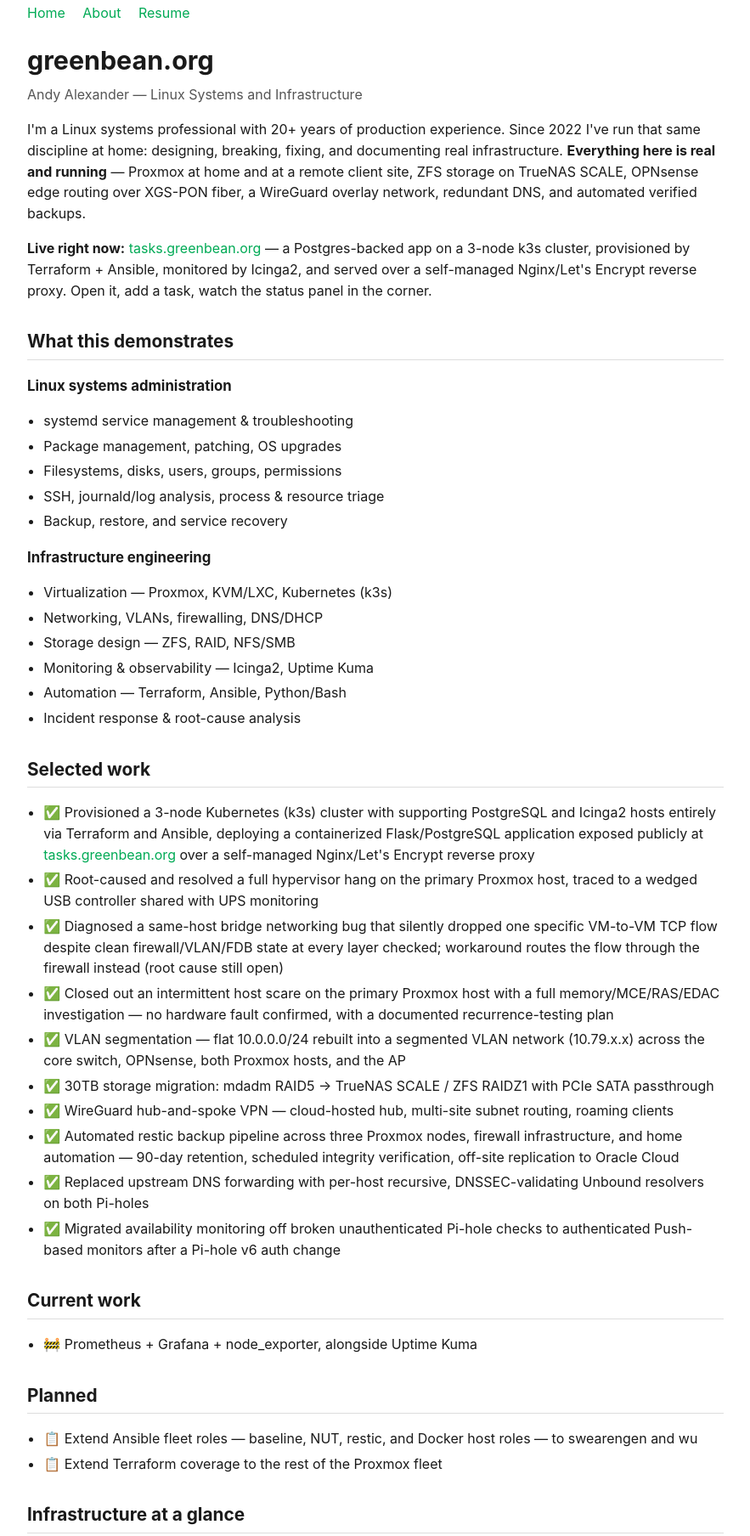
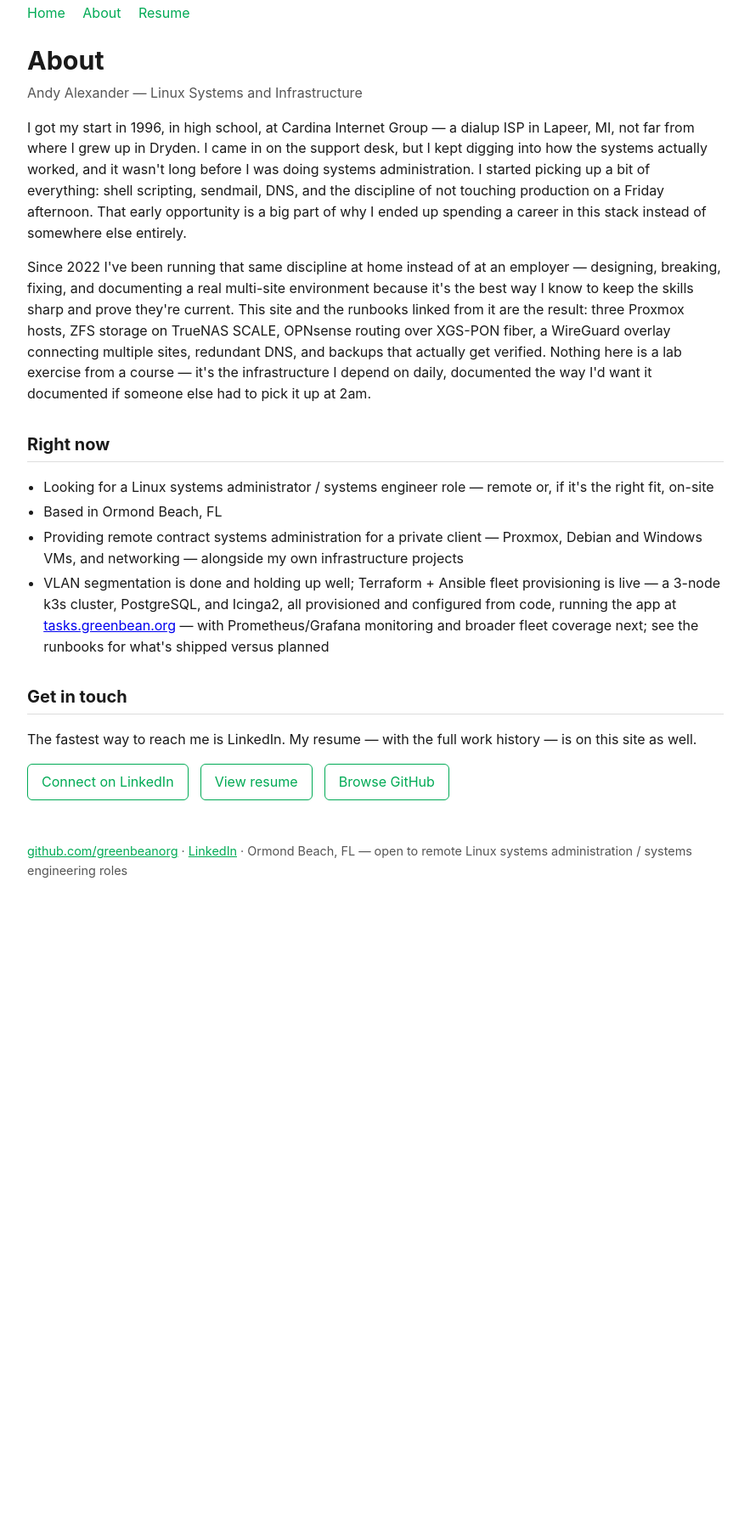
Before and after one commit to greenbeanorg/greenbeanorg.github.io, a plain HTML site: page about/index.html in a window 1280 px wide. Shown: the part 29-1837 px from the top of the page at 85% size, without its empty margins (198-1081 px from the left). After the commit the page ends 1097 px from the top, so only its background shows below. Drawn offline with Linux system fonts and the light colour scheme; a script that the page names is missing.

Commit message:
fix about

```diff
--- a/about/index.html
+++ b/about/index.html
@@ -3,27 +3,24 @@
 <head>
 <meta charset="UTF-8">
 <meta name="viewport" content="width=device-width, initial-scale=1.0">
-<title>greenbean.org — Andy Alexander — Linux Systems and Infrastructure</title>
-<meta name="description" content="Linux systems administration and infrastructure engineering, documented as production-style runbooks from a real multi-site environment.">
+<title>About — Andy Alexander</title>
+<meta name="description" content="About Andy Alexander — Linux systems professional, homelab builder, and job-searching sysadmin.">
 <style>
-  :root{--bg:#fff;--fg:#1a1a1a;--muted:#555;--accent:#0a5;--border:#ddd;--code-bg:#f6f8fa;}
+  :root{--bg:#fff;--fg:#1a1a1a;--muted:#555;--accent:#0a5;--border:#ddd;}
   @media (prefers-color-scheme: dark){
-    :root{--bg:#12141a;--fg:#e8e8e8;--muted:#aaa;--accent:#3ecf8e;--border:#333;--code-bg:#1c1f26;}
+    :root{--bg:#12141a;--fg:#e8e8e8;--muted:#aaa;--accent:#3ecf8e;--border:#333;}
   }
   body{background:var(--bg);color:var(--fg);font-family:-apple-system,Segoe UI,Roboto,sans-serif;max-width:820px;margin:0 auto;padding:2rem 1.25rem;line-height:1.55;}
-  a{color:var(--accent);text-decoration:none;}
-  a:hover{text-decoration:underline;}
-  nav a{margin-right:1rem;}
-  h1{font-size:1.9rem;margin-bottom:.25rem;}
-  h2{font-size:1.3rem;border-bottom:1px solid var(--border);padding-bottom:.25rem;margin-top:2rem;}
-  h3{font-size:1.05rem;margin-bottom:.4rem;}
-  .tagline{color:var(--muted);margin-top:0;}
+  nav a{margin-right:1rem;color:var(--accent);text-decoration:none;}
+  nav a:hover{text-decoration:underline;}
+  h1{font-size:1.9rem;margin-bottom:.1rem;}
+  h2{font-size:1.25rem;border-bottom:1px solid var(--border);padding-bottom:.25rem;margin-top:2rem;}
+  .subtitle{color:var(--muted);margin-top:0;}
   ul{padding-left:1.2rem;}
   li{margin:.3rem 0;}
-  .done::before{content:"✅ ";}
-  .wip::before{content:"🚧 ";}
-  .todo::before{content:"📋 ";}
-  pre{background:var(--code-bg);border:1px solid var(--border);border-radius:6px;padding:1rem;overflow-x:auto;font-size:.85rem;}
+  .cta{margin-top:1rem;}
+  .cta a{display:inline-block;margin:0 .6rem .6rem 0;padding:.5rem 1rem;border:1px solid var(--accent);border-radius:6px;color:var(--accent);text-decoration:none;}
+  .cta a:hover{background:var(--accent);color:var(--bg);}
   footer{margin-top:2.5rem;color:var(--muted);font-size:.9rem;}
   footer a{color:var(--accent);}
 </style>
@@ -36,137 +33,52 @@
   <a href="https://greenbean.org/resume/">Resume</a>
 </nav>
 
-<h1>greenbean.org</h1>
-<p class="tagline">Andy Alexander — Linux Systems and Infrastructure</p>
+<h1>About</h1>
+<p class="subtitle">Andy Alexander — Linux Systems and Infrastructure</p>
 
-<p>I'm a Linux systems professional with 20+ years of production experience. Since 2022
-I've run that same discipline at home: designing, breaking, fixing, and documenting
-real infrastructure. <strong>Everything here is real and running</strong> — Proxmox
-at home and at a remote client site, ZFS storage on TrueNAS SCALE, OPNsense edge routing over XGS-PON
-fiber, a WireGuard overlay network, redundant DNS, and automated verified backups.</p>
+<p>I got my start in 1996, in high school, at Cardina Internet Group — a
+dialup ISP in Lapeer, MI, not far from where I grew up in Dryden. I came
+in on the support desk, but I kept digging into how the systems actually
+worked, and it wasn't long before I was doing systems administration. I
+started picking up a bit of everything: shell scripting, sendmail, DNS, and
+the discipline of not touching production on a Friday afternoon. That early
+opportunity is a big part of why I ended up spending a career in this stack
+instead of somewhere else entirely.</p>
 
-<p><strong>Live right now:</strong> <a href="https://tasks.greenbean.org">tasks.greenbean.org</a> —
-a Postgres-backed app on a 3-node k3s cluster, provisioned by Terraform + Ansible,
-monitored by Icinga2, and served over a self-managed Nginx/Let's Encrypt reverse proxy.
-Open it, add a task, watch the status panel in the corner.</p>
+<p>Since 2022 I've been running that same discipline at home instead of at
+an employer — designing, breaking, fixing, and documenting a real
+multi-site environment because it's the best way I know to keep the
+skills sharp and prove they're current. This site and the runbooks
+linked from it are the result: three Proxmox hosts, ZFS storage on
+TrueNAS SCALE, OPNsense routing over XGS-PON fiber, a WireGuard overlay
+connecting multiple sites, redundant DNS, and backups that actually get
+verified. Nothing here is a lab exercise from a course — it's the
+infrastructure I depend on daily, documented the way I'd want it
+documented if someone else had to pick it up at 2am.</p>
 
-<h2>What this demonstrates</h2>
-
-<h3>Linux systems administration</h3>
+<h2>Right now</h2>
 <ul>
-  <li>systemd service management &amp; troubleshooting</li>
-  <li>Package management, patching, OS upgrades</li>
-  <li>Filesystems, disks, users, groups, permissions</li>
-  <li>SSH, journald/log analysis, process &amp; resource triage</li>
-  <li>Backup, restore, and service recovery</li>
+  <li>Looking for a Linux systems administrator / systems engineer role — remote or, if it's the right fit, on-site</li>
+  <li>Based in Ormond Beach, FL</li>
+  <li>Providing remote contract systems administration for a private client — Proxmox, Debian and Windows VMs, and networking — alongside my own infrastructure projects</li>
+  <li>VLAN segmentation is done and holding up well; Terraform + Ansible fleet provisioning is live — a 3-node k3s cluster, PostgreSQL, and Icinga2, all provisioned and configured from code, running the app at <a href="https://tasks.greenbean.org">tasks.greenbean.org</a> — with Prometheus/Grafana monitoring and broader fleet coverage next; see the runbooks for what's shipped versus planned</li>
 </ul>
 
-<h3>Infrastructure engineering</h3>
-<ul>
-  <li>Virtualization — Proxmox, KVM/LXC, Kubernetes (k3s)</li>
-  <li>Networking, VLANs, firewalling, DNS/DHCP</li>
-  <li>Storage design — ZFS, RAID, NFS/SMB</li>
-  <li>Monitoring &amp; observability — Icinga2, Uptime Kuma</li>
-  <li>Automation — Terraform, Ansible, Python/Bash</li>
-  <li>Incident response &amp; root-cause analysis</li>
-</ul>
+<h2>Get in touch</h2>
+<p>The fastest way to reach me is LinkedIn. My resume — with the full
+work history — is on this site as well.</p>
 
-<h2>Selected work</h2>
-<ul>
-  <li class="done">Provisioned a 3-node Kubernetes (k3s) cluster with supporting PostgreSQL and Icinga2 hosts entirely via Terraform and Ansible, deploying a containerized Flask/PostgreSQL application exposed publicly at <a href="https://tasks.greenbean.org">tasks.greenbean.org</a> over a self-managed Nginx/Let's Encrypt reverse proxy</li>
-  <li class="done">Root-caused and resolved a full hypervisor hang on the primary Proxmox host, traced to a wedged USB controller shared with UPS monitoring</li>
-  <li class="done">Diagnosed a same-host bridge networking bug that silently dropped one specific VM-to-VM TCP flow despite clean firewall/VLAN/FDB state at every layer checked; workaround routes the flow through the firewall instead (root cause still open)</li>
-  <li class="done">Closed out an intermittent host scare on the primary Proxmox host with a full memory/MCE/RAS/EDAC investigation — no hardware fault confirmed, with a documented recurrence-testing plan</li>
-  <li class="done">VLAN segmentation — flat 10.0.0.0/24 rebuilt into a segmented VLAN network (10.79.x.x) across the core switch, OPNsense, both Proxmox hosts, and the AP</li>
-  <li class="done">30TB storage migration: mdadm RAID5 → TrueNAS SCALE / ZFS RAIDZ1 with PCIe SATA passthrough</li>
-  <li class="done">WireGuard hub-and-spoke VPN — cloud-hosted hub, multi-site subnet routing, roaming clients</li>
-  <li class="done">Automated restic backup pipeline across three Proxmox nodes, firewall infrastructure, and home automation — 90-day retention, scheduled integrity verification, off-site replication to Oracle Cloud</li>
-  <li class="done">Replaced upstream DNS forwarding with per-host recursive, DNSSEC-validating Unbound resolvers on both Pi-holes</li>
-  <li class="done">Migrated availability monitoring off broken unauthenticated Pi-hole checks to authenticated Push-based monitors after a Pi-hole v6 auth change</li>
-</ul>
-
-<h2>Current work</h2>
-<ul>
-  <li class="wip">Prometheus + Grafana + node_exporter, alongside Uptime Kuma</li>
-</ul>
-
-<h2>Planned</h2>
-<ul>
-  <li class="todo">Extend Ansible fleet roles — baseline, NUT, restic, and Docker host roles — to swearengen and wu</li>
-  <li class="todo">Extend Terraform coverage to the rest of the Proxmox fleet</li>
-</ul>
-
-<h2>Infrastructure at a glance</h2>
-<pre class="mermaid">
-flowchart TB
-    INET((Internet<br/>XGS-PON Fiber))
-    ONT[XGS-PON ONT-on-a-stick<br/>SFP+ module]
-
-    subgraph SW [MikroTik CRS310-8G+2S+ — RouterOS]
-        BW[bridge-WAN<br/>SFP+ cage + 1 port]
-        BL[bridge-LAN<br/>remaining ports]
-    end
-
-    subgraph WU [wu — Proxmox host, ODROID-H3]
-        FW[OPNsense VM — Router / Firewall<br/>Kea DHCPv4 · option 6 hands out both resolvers<br/>WireGuard spoke]
-        PH2[pihole2 · LXC 1000<br/>Pi-hole, host install — secondary DNS]
-    end
-
-    PH1[pihole · ODROID-XU4<br/>Armbian 26.8 / kernel 6.6<br/>Pi-hole in Docker — primary DNS]
-
-    subgraph SWG [swearengen — Proxmox host, i5-10600K / 48GB]
-        NAS[TrueNAS SCALE VM<br/>ZFS RAIDZ1 pool — PCIe SATA passthrough]
-        FARN[farnum — Plex Media Server VM over NFS]
-        HA[Home Assistant VM]
-    end
-
-    CLIENTS[LAN clients]
-
-    KK1[kk1 · Oracle Cloud Ampere A1<br/>WireGuard hub — static public endpoint<br/>off-site restic target]
-
-    subgraph REMOTE [Remote client site]
-        ZOM[zombie · Debian VM<br/>WireGuard spoke + subnet router]
-        RPX[Remote Proxmox<br/>Pi-hole + LinuxGSM game server]
-    end
-
-    INET --- ONT --- BW
-    BW ---|"wu NIC 1 → WAN vNIC"| FW
-    FW ---|"LAN vNIC → wu NIC 2"| BL
-    BL --- CLIENTS
-    BL --- PH1
-    BL --- SWG
-    CLIENTS -. "resolver 1" .-> PH1
-    CLIENTS -. "resolver 2" .-> PH2
-    FW == "WireGuard" ==> KK1
-    ZOM == "WireGuard" ==> KK1
-    ZOM --- RPX
-    SWG -. restic over SFTP .- KK1
-</pre>
-
-<h2>Documentation</h2>
-<p><a href="https://github.com/greenbeanorg/homelab-docs">homelab-docs — 23 runbooks, ~7,900 lines — each records what was built, why that approach, what broke, and how to rebuild it from nothing</a></p>
+<p class="cta">
+  <a href="https://linkedin.com/in/andy-alexander-linux">Connect on LinkedIn</a>
+  <a href="https://greenbean.org/resume/">View resume</a>
+  <a href="https://github.com/greenbeanorg">Browse GitHub</a>
+</p>
 
 <footer>
   <a href="https://github.com/greenbeanorg">github.com/greenbeanorg</a> ·
   <a href="https://linkedin.com/in/andy-alexander-linux">LinkedIn</a> ·
-  <a href="https://greenbean.org/resume/">Resume</a> ·
   Ormond Beach, FL — open to remote Linux systems administration / systems engineering roles
 </footer>
 
-<script src="https://cdn.jsdelivr.net/npm/mermaid@10/dist/mermaid.min.js"></script>
-<script>
-  const isDark = window.matchMedia('(prefers-color-scheme: dark)').matches;
-  mermaid.initialize({
-    startOnLoad: true,
-    theme: 'base',
-    themeVariables: {
-      primaryColor: isDark ? '#1c1f26' : '#f6f8fa',
-      primaryBorderColor: '#3ecf8e',
-      primaryTextColor: isDark ? '#e8e8e8' : '#1a1a1a',
-      lineColor: '#3ecf8e',
-      fontFamily: '-apple-system, Segoe UI, Roboto, sans-serif'
-    }
-  });
-</script>
 </body>
 </html>
```
